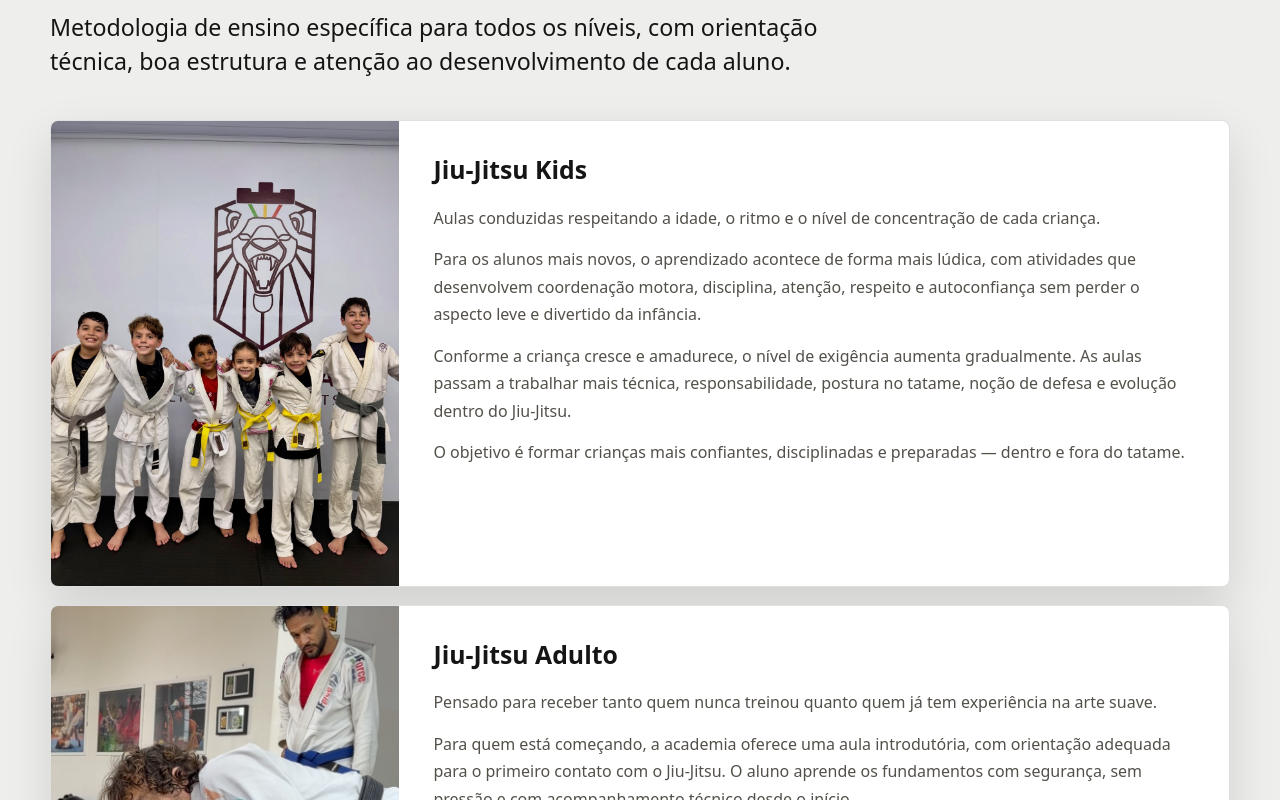
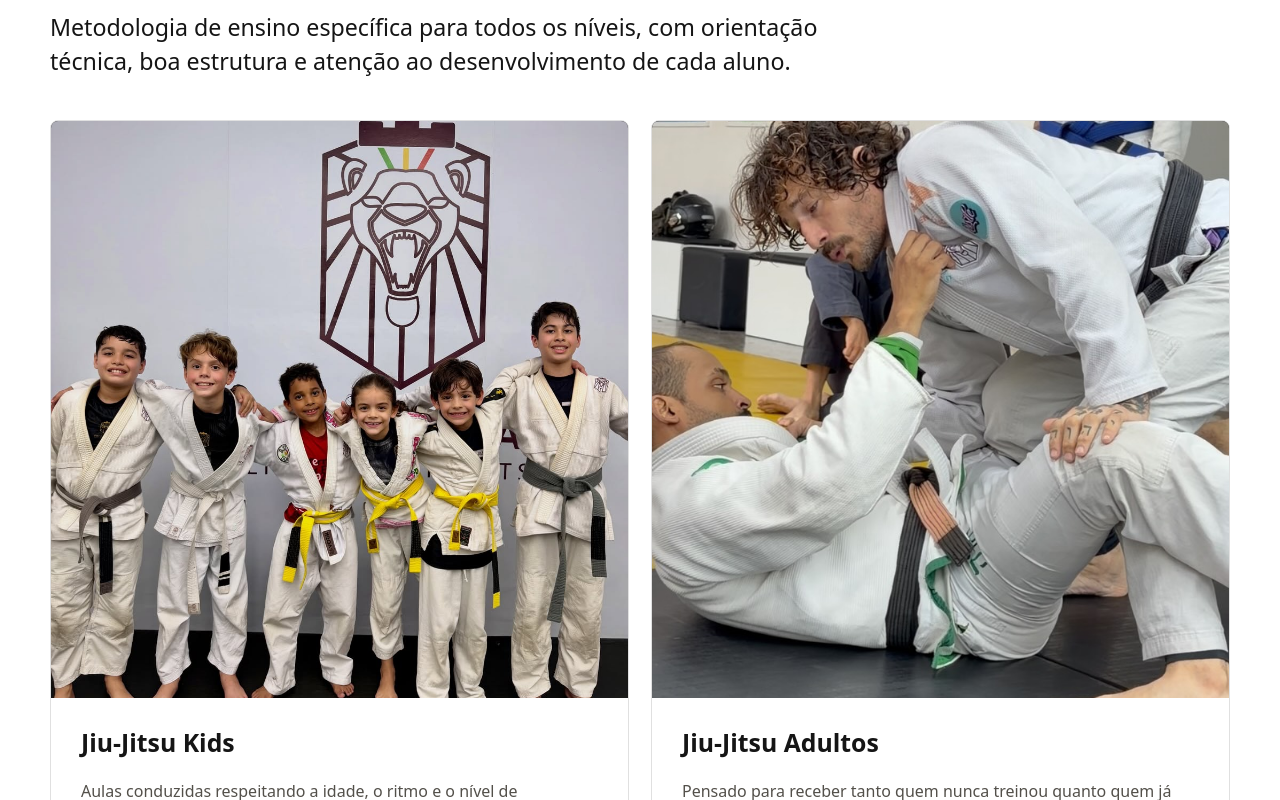
Before and after one commit to ederrabelo/tocadoleao-landingpage, a React (Vite) app: page / in a window 1280 px wide. Shown: the part 2100-2900 px from the top of the page. Built offline with nearby package versions, Linux system fonts and the light colour scheme.

Commit message:
Ajustes visuais e estruturais na seção de programas

```diff
--- a/src/App.css
+++ b/src/App.css
@@ -369,28 +369,56 @@
 
 .program-grid {
   display: grid;
-  gap: 18px;
+  grid-template-columns: repeat(2, minmax(0, 1fr));
+  gap: 22px;
 }
 
 .program-card {
-  display: grid;
-  grid-template-columns: minmax(260px, 0.42fr) minmax(0, 1fr);
+  display: flex;
+  flex-direction: column;
   overflow: hidden;
   border: 1px solid var(--section-line);
   border-radius: 8px;
-  background: var(--section-surface);
-  box-shadow: var(--section-shadow);
+  transition:
+    border-color 220ms ease,
+    transform 220ms ease;
 }
 
-.program-card img {
+.program-card:hover {
+  border-color: rgba(154, 106, 0, 0.46);
+  transform: translateY(-5px);
+}
+
+.program-media {
+  position: relative;
+  overflow: hidden;
+  aspect-ratio: 1;
+  background: #151515;
+}
+
+.program-media img {
+  display: block;
   width: 100%;
   height: 100%;
-  min-height: 380px;
   object-fit: cover;
+  transition: transform 320ms ease;
+}
+
+.program-card:nth-child(1) .program-media img {
+  object-position: center 58%;
+}
+
+.program-card:nth-child(2) .program-media img {
+  object-position: center 54%;
+}
+
+.program-card:hover .program-media img {
+  transform: scale(1.045);
 }
 
 .program-content {
-  padding: 34px;
+  flex: 1;
+  padding: 30px;
 }
 
 .program-content h2,
@@ -604,6 +632,10 @@
     grid-template-columns: 1fr;
   }
 
+  .program-grid {
+    grid-template-columns: 1fr;
+  }
+
   .store-video-wrap {
     position: static;
     max-width: 520px;
@@ -681,15 +713,6 @@
     gap: 8px;
   }
 
-  .program-card {
-    grid-template-columns: 1fr;
-  }
-
-  .program-card img {
-    min-height: 260px;
-    aspect-ratio: 4 / 3;
-  }
-
   .program-content,
   .contact-copy {
     padding: 24px;
--- a/src/App.tsx
+++ b/src/App.tsx
@@ -55,7 +55,7 @@ const programs = [
     ],
   },
   {
-    title: 'Jiu-Jitsu Adulto',
+    title: 'Jiu-Jitsu Adultos',
     image: adultProgram,
     paragraphs: [
       'Pensado para receber tanto quem nunca treinou quanto quem já tem experiência na arte suave.',
@@ -232,7 +232,7 @@ function App() {
           </div>
         </section>
 
-        <section id="programas" className="section section-light">
+        <section id="programas" className="section section-white">
           <div className="section-inner">
             <div className="section-heading">
               <h2 className="section-kicker">Programas</h2>
@@ -245,7 +245,9 @@ function App() {
             <div className="program-grid">
               {programs.map((program) => (
                 <article className="program-card" key={program.title}>
-                  <img src={program.image} alt={program.title} loading="lazy" />
+                  <div className="program-media">
+                    <img src={program.image} alt={program.title} loading="lazy" />
+                  </div>
                   <div className="program-content">
                     <h2>{program.title}</h2>
                     <div className="text-stack">
```
